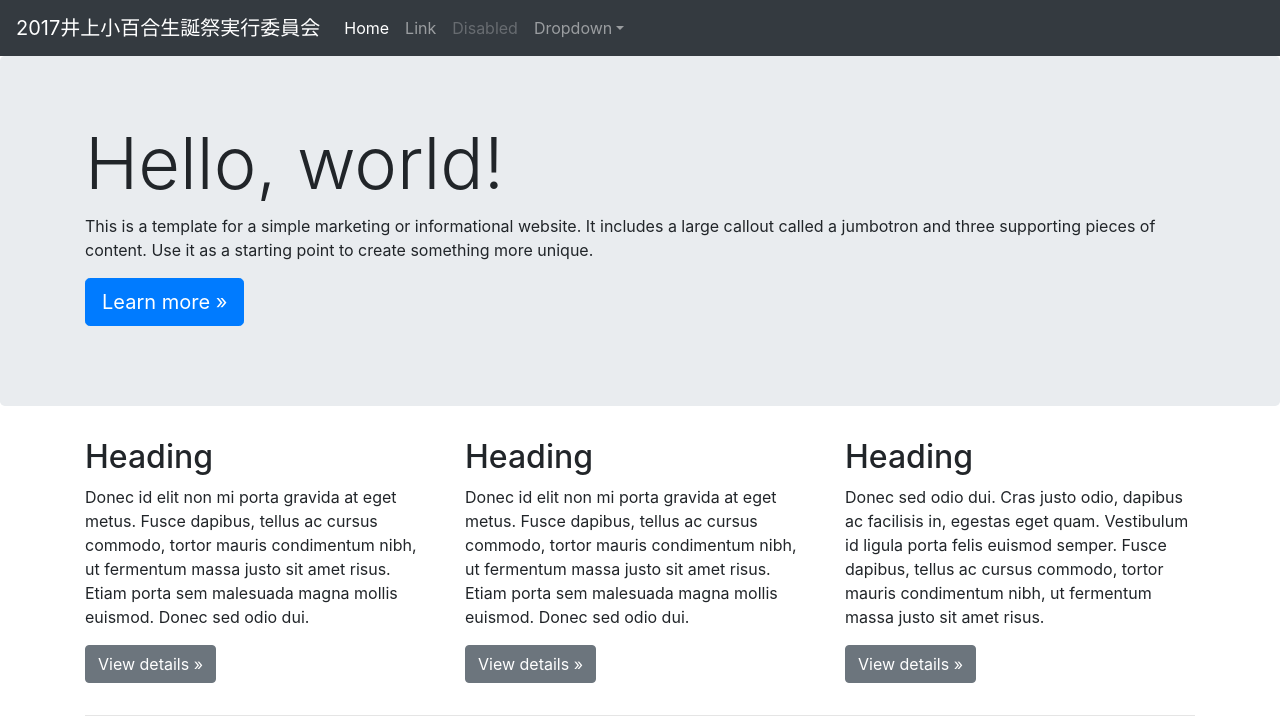
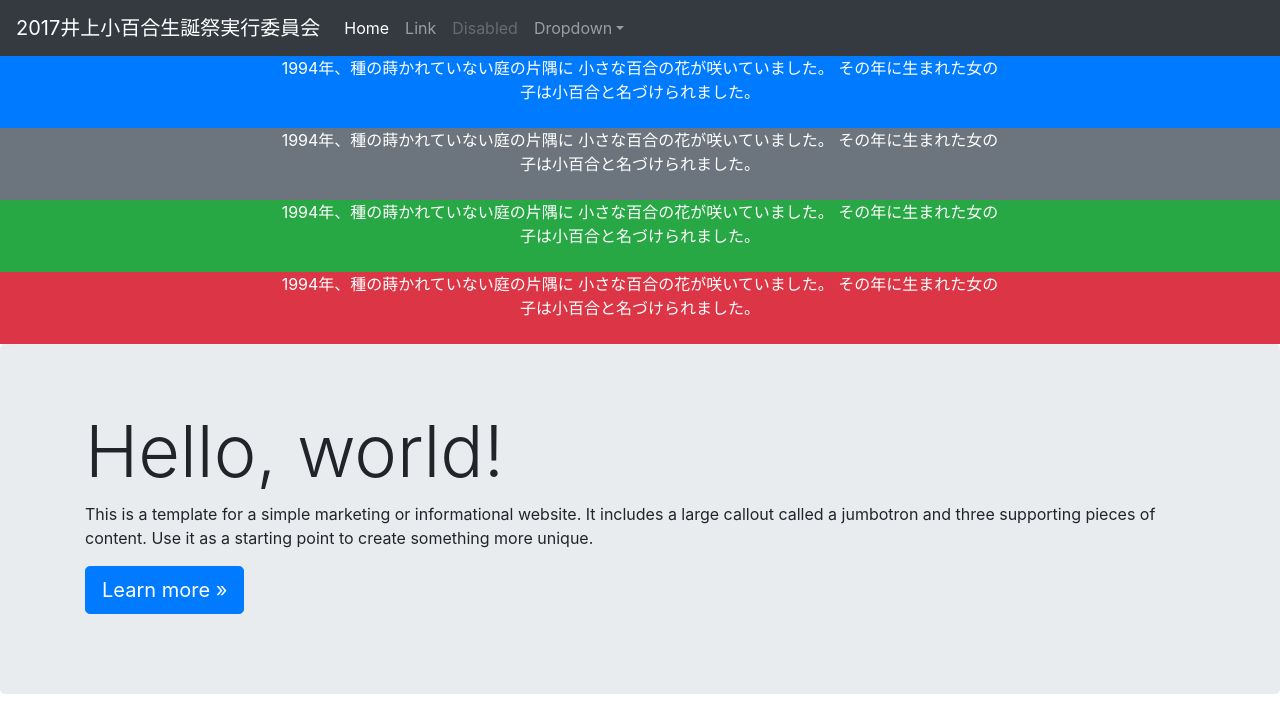
Before and after one commit to nowheretogo/jumbotron, a plain HTML site: page index.html in a window 1280 px wide. Shown: the top 723 px of the page. Drawn offline with nearby package versions, Linux system fonts and the light colour scheme.

Commit message:
add 4 sections

```diff
--- a/index.html
+++ b/index.html
@@ -46,6 +46,54 @@
         </ul>
       </div>
     </nav>
+
+    <section class="bg-primary" id="about">
+      <div class="container">
+        <div class="row">
+          <div class="col-lg-8 mx-auto text-center">
+            <p class="mb-4 text-white">1994年、種の蒔かれていない庭の片隅に
+小さな百合の花が咲いていました。
+その年に生まれた女の子は小百合と名づけられました。</p>
+          </div>
+        </div>
+      </div>
+    </section>
+
+    <section class="bg-secondary" id="about">
+      <div class="container">
+        <div class="row">
+          <div class="col-lg-8 mx-auto text-center">
+            <p class="mb-4 text-white">1994年、種の蒔かれていない庭の片隅に
+小さな百合の花が咲いていました。
+その年に生まれた女の子は小百合と名づけられました。</p>
+          </div>
+        </div>
+      </div>
+    </section>
+
+    <section class="bg-success" id="about">
+      <div class="container">
+        <div class="row">
+          <div class="col-lg-8 mx-auto text-center">
+            <p class="mb-4 text-white">1994年、種の蒔かれていない庭の片隅に
+小さな百合の花が咲いていました。
+その年に生まれた女の子は小百合と名づけられました。</p>
+          </div>
+        </div>
+      </div>
+    </section>
+
+    <section class="bg-danger" id="about">
+      <div class="container">
+        <div class="row">
+          <div class="col-lg-8 mx-auto text-center">
+            <p class="mb-4 text-white">1994年、種の蒔かれていない庭の片隅に
+小さな百合の花が咲いていました。
+その年に生まれた女の子は小百合と名づけられました。</p>
+          </div>
+        </div>
+      </div>
+    </section>
 
     <main role="main">
 
```
